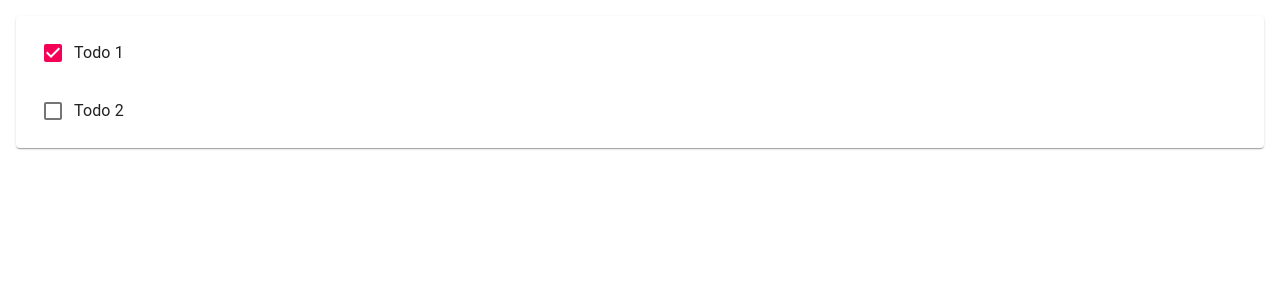
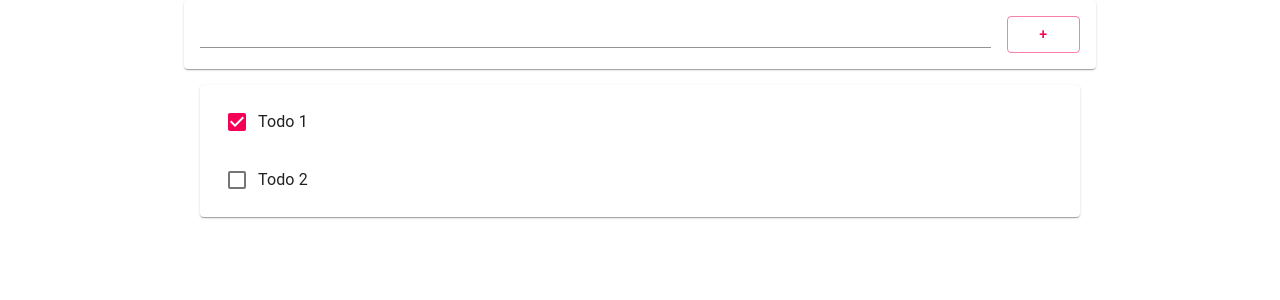
Before and after one commit to soobongl/todo-react-app, a React (Create React App) app: page / in a window 1280 px wide. Shown: the top 300 px of the page. Built offline with nearby package versions, Linux system fonts and the light colour scheme.

Commit message:
9. React 이벤트 핸들러로 목록 추가하기

```diff
--- /dev/null
+++ b/src/AddTodo.js
@@ -0,0 +1,57 @@
+import React from "react";
+import { TextField, Paper, Button, Grid }from "@material-ui/core";
+
+class AddTodo extends React.Component {
+    constructor(props){
+        super(props);
+        this.state ={item :{title:""}};
+        this.add = props.add;// props 의 함수를 this.add 에 연결, props에는 상위 컴포넌트(App.js)의 함수, 매개변수가 들어 있음.
+    }
+    onInputChange =(e)=>{
+        const thisItem =this.state.item;
+        thisItem.title = e.target.value;
+        this.setState({item:thisItem});
+        console.log(thisItem);
+    }
+
+    onButtonClick =()=>{
+        this.add(this.state.item);
+        this.setState({item:{title:""}});// text 값을 추가하고 입력 필드는 초기화시킨다.
+    }
+
+    enterKeyEventHandler =(e)=>{
+        if(e.key =='Enter'){
+            this.onButtonClick();
+        }
+    }
+    render(){
+        return (
+            <Paper style={{margine:16, padding:16}}>
+                <Grid container>
+                    <Grid xs={11} md={11} item style={{paddingRight:16}}>
+                        <TextField
+                        placehoder="Add Todo here"
+                        fullWidth
+                        onChange={this.onInputChange}
+                        value={this.state.item.title}
+                        onKeyPress={this.enterKeyEventHandler}
+                        />
+                    </Grid>
+                    <Grid xs={1} md={1} item>
+                        <Button
+                        fullWidth
+                        color="secondary"
+                        variant="outlined"
+                        onClick={this.onButtonClick}
+                        >
+                            +
+                        </Button>
+                    </Grid>
+                </Grid>
+            </Paper>
+
+        );
+    }
+}
+
+export default AddTodo;
--- a/src/App.js
+++ b/src/App.js
@@ -1,5 +1,6 @@
 import React from 'react';
 import Todo from './Todo';
+import AddTodo from './AddTodo';
 import { Paper, List, Container } from "@material-ui/core";
 import './App.css';
 
@@ -13,6 +14,17 @@ class App extends React.Component {
       ],
     };
   }
+  // add 함수 추가
+  add = (item) => {
+    const thisItems = this.state.items;
+    item.id = "ID-" + thisItems.length;//key를 위한 id 추가
+    item.done = false;
+    thisItems.push(item);
+    this.setState({ items: thisItems });//update state
+    console.log("items:", this.state.items);
+
+  }
+
   render() {
     // todoItems에 this.state.items.length 가 0보다 크다면 true 이므로 && 뒤에 값을 넘겨준다.
     // totoItem = this.state.items.length > 0 ? (<Paper></Paper>):"";  이렇게 해도 같은 결과이다. 조건선택문 ? ternary operator
@@ -20,15 +32,22 @@ class App extends React.Component {
       <Paper style={{ margin: 16 }}>
         <List>
           {this.state.items.map((item, idx) => (
-            <Todo item={item} key={item.id}/>
+            <Todo item={item} key={item.id} delete={this.delete}/>
           ))}
         </List>
       </Paper>
 
     );
 
-    // 생성된 컴포넌트 JSX를 리턴한다.
-    return <div className="App">{todoItems}</div>
+    // (2) add 함수 연결
+    return (
+      <div className="App">
+        <Container maxWidth="md">
+          <AddTodo add={this.add} />
+          <div className="TodoList">{todoItems}</div>
+        </Container>
+      </div>
+    );
   }
 }
 
```
